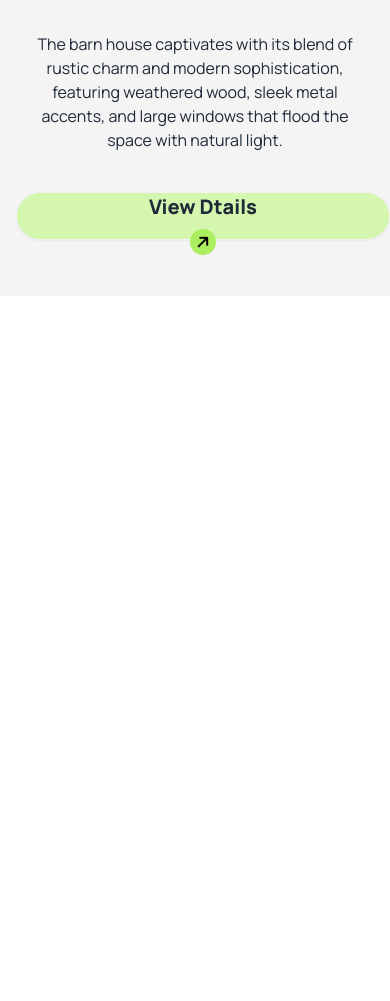
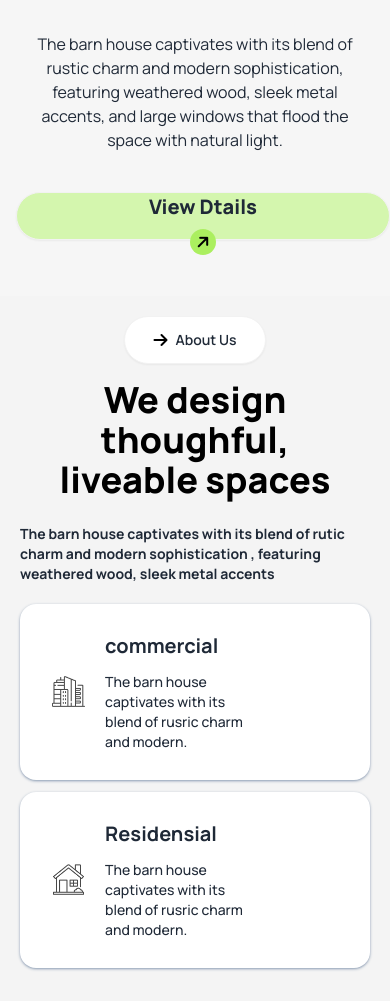
Before and after one commit to rizonahmed/assignment-three, a plain HTML site: page index.html in a window 390 px wide. Shown: the part 623-1624 px from the top of the page. Before the commit the page ends 919 px from the top, so only its background shows below. Drawn offline with nearby package versions, Linux system fonts and the light colour scheme.

Commit message:
completed the painfull section  and responsive with tailwind css

```diff
--- a/index.html
+++ b/index.html
@@ -25,7 +25,7 @@
 </head>
 <body class="manrope-font">
 <!-- header start here  -->
-<header  class="bg-[#F4F4F4]">
+<header  class="bg-[#F6F6F6]">
     <!-- nav start here  -->
     <nav class="container mx-auto  ">
         <div class="navbar bg-transparent  bg-base-100 items-center">
@@ -111,11 +111,68 @@
   </div>
 
     </div>
+    <!-- banner end hera  -->
 
 </header>
+<!-- header end here  -->
 
+<!-- main start here  -->
+<main >
+<!-- section start here  -->
+<section class="bg-[#F4F4F4] ">
+    <div class="relative  p-5 container mx-auto   lg:flex justify-between items-center gap-8 md:p-0 " >
+<div class=" flex-1 justify-center ">
 
+   <div class=" ">
+    <div class="flex justify-center lg:justify-start">
+    <button class=" text-center btn bg-white px-7 rounded-full"><i class="fa-solid fa-arrow-right  text-black  text-base colo rounded-full"></i>    About Us </button> </div>
 
+    <h2 class="text-center lg:w-9/12 pb-6 text-4xl mt-4 font-extrabold text-black  lg:text-start">
+        We design thoughful,<br> liveable spaces
+    </h2>
+    <p class=" text-center md:w-10/12 m-auto  lg:w-7/12  text-sm font-bold pb-5 lg:m-0 text-start"> The barn house captivates with its blend of rutic charm and modern sophistication , featuring weathered wood, sleek metal accents </p>
+    </div>
+
+    <div >
+    <div class=" space-y-3   md:flex justify-between gap-6 lg:flex-col">
+
+       <div class="bg-white flex items-center shadow rounded-2xl px-8 py-7 shadow-slate-400 gap-5   flex-1 ">
+        <div class="">
+            <img src="./photos/commercial.png " alt="">
+        </div>
+
+        <div>
+            <h6 class=" text-xl font-bold"> commercial </h6>
+            <p class="w-8/12 text-sm font-medium pt-3"> The barn house captivates with its blend of rusric charm and modern.</p>
+        </div>
+       </div>
+
+       <div class="  bg-white flex items-center shadow rounded-2xl px-8 py-7 shadow-slate-400 gap-5 flex-1  ">
+        <div class="">
+            <img src="./photos/residential.png " alt="">
+        </div>
+
+        <div>
+            <h6 class=" text-xl font-bold"> Residensial </h6>
+            <p class="w-8/12 text-sm font-medium pt-3"> The barn house captivates with its blend of rusric charm and modern.</p>
+        </div>
+       </div>
+
+    </div>
+    </div>
+
+</div>
+
+<div class="  flex-1 justify-center pt-10">
+    <img class="m-auto   " src="./photos/Rectangle.png" alt="">
+</div>
+
+<img class="hidden xl:block absolute bottom-[99%] left-[-3%]" src="./photos/Vector.png" alt="">
+
+    </div>
+</section>
+<!-- section end here  -->
+</main>
 
 </body>
 </html>
```
